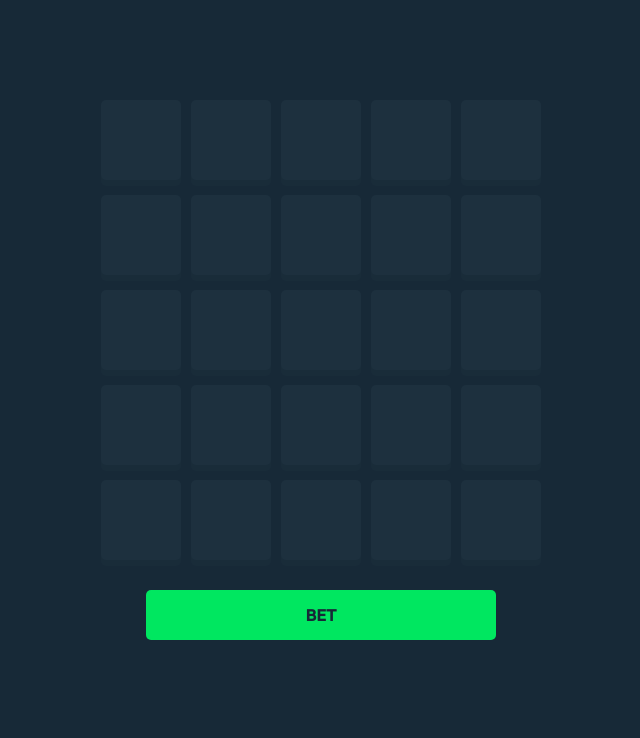
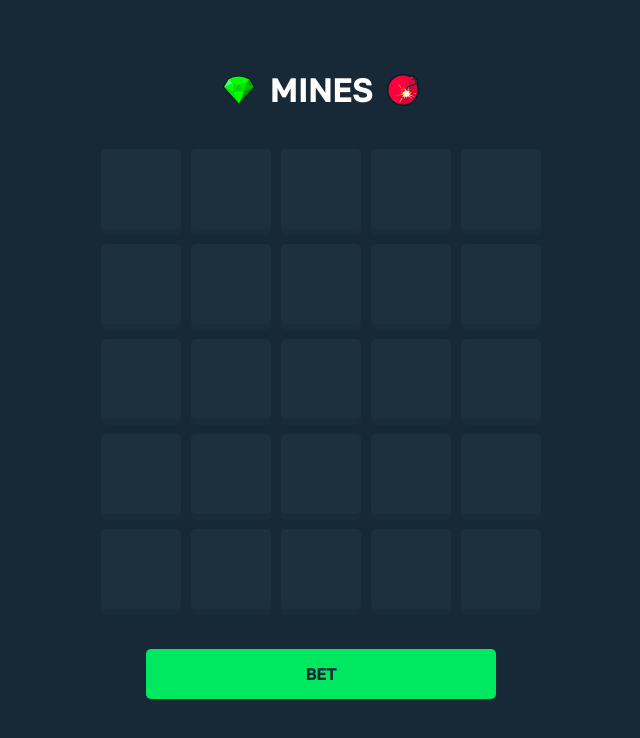
Before and after one commit to bevieboo/bevinsun-easygo-mines-test, a React (Create React App) app: page / in a window 1280 px wide. Shown: the top 738 px of the page, without its empty margins (319-959 px from the left). Built offline with nearby package versions, Linux system fonts and the light colour scheme.

Commit message:
update board

```diff
--- a/src/components/Game.tsx
+++ b/src/components/Game.tsx
@@ -13,13 +13,24 @@ import startSound from '../assets/start.mp3';
 const ROWS = 5;
 const COLUMNS = 5;
 
+const StyledHeader = styled.h1`
+  color: #fff;
+  display: flex;
+  align-items: center;
+  margin-bottom: 40px;
+
+  span {
+    padding: 0 15px;
+  }
+`;
+
 const StyledGame = styled.div`
   display: grid;
   grid-gap: 15px 10px;
   grid-template-columns: repeat(${COLUMNS}, minmax(auto, 80px));
   justify-content: center;
   align-self: center;
-  margin-bottom: 30px;
+  margin-bottom: 40px;
 `;
 
 const Game = () => {
@@ -108,6 +119,11 @@ const Game = () => {
 
   return (
     <>
+      <StyledHeader>
+        <Gem />
+        <span>MINES</span>
+        <Mine />
+      </StyledHeader>
       <StyledGame>
         {new Array(ROWS * COLUMNS).fill(null).map((_: null, i: number) => (
           <Tile
--- a/src/styles.css
+++ b/src/styles.css
@@ -14,5 +14,5 @@ body {
   display: flex;
   flex-direction: column;
   align-items: center;
-  padding: 100px 15px 0;
+  padding: 50px 15px 0;
 }
```
